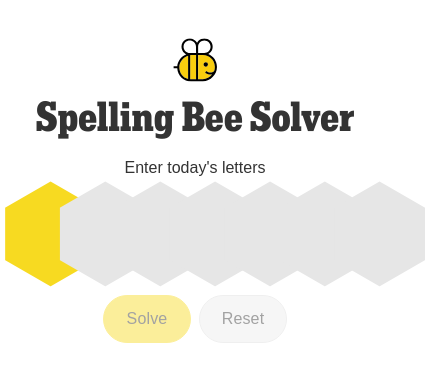
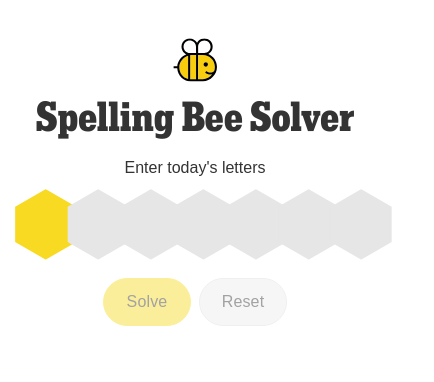
Before and after one commit to ericgio/spelling-bee, a Next.js app: page / in a window 390 px wide. Shown: the top 382 px of the page, 434 px wide, since content can reach past the window. Built offline with nearby package versions, Linux system fonts and the light colour scheme; a web font is replaced by a local one.

Commit message:
SB updates

```diff
--- a/src/components/Input.tsx
+++ b/src/components/Input.tsx
@@ -5,27 +5,33 @@ const $Container = styled.div`
   display: flex;
   justify-content: center;
   position: relative;
-  width: 12%;
+  width: 68px;
 `;
 
 const $Hex = styled.div<{ $required?: boolean }>`
   color: ${({ theme, $required }) =>
     $required ? theme.colors.yellow : theme.colors.grey};
-  font-size: 125px;
+  font-size: 84px;
   line-height: 0.35;
   position: absolute;
-  left: -12px;
-  top: 1px;
+  left: -6px;
+  top: 0;
+
+  @media (min-width: ${({ theme }) => theme.breakpoints.tablet}px) {
+    font-size: 125px;
+    left: -8px;
+    top: 1px;
+  }
 `;
 
 const $Input = styled.input<{ required?: boolean }>`
-  /* background-color: ${({ theme }) => theme.colors.grey}; */
   background-color: transparent;
   border: 0;
   font-family: 'nyt-franklin', Arial, Helvetica, sans-serif;
-  font-size: 2em;
+  font-size: 24px;
   font-weight: 700;
-  padding: 8px;
+  outline: none;
+  padding: 4px 8px;
   position: relative;
   text-align: center;
   text-transform: uppercase;
@@ -35,14 +41,14 @@ const $Input = styled.input<{ required?: boolean }>`
   ${({ required, theme }) => {
     if (required) {
       return `
-        // background-color: ${theme.colors.yellow};
         color: ${theme.colors.black};
       `;
     }
   }}
 
-  &:focus {
-    /* background-color: transparent; */
+  @media (min-width: ${({ theme }) => theme.breakpoints.tablet}px) {
+    font-size: 32px;
+    padding: 8px;
   }
 `;
 
--- /dev/null
+++ b/src/hooks.ts
@@ -0,0 +1,19 @@
+import * as React from 'react';
+
+type ClipboardEventHandler = (e: ClipboardEvent) => void;
+
+export function useOnPaste(onPaste: ClipboardEventHandler) {
+  React.useEffect(() => {
+    window.addEventListener('paste', onPaste);
+    return () => window.removeEventListener('paste', onPaste);
+  }, [onPaste]);
+}
+
+type KeyboardEventHandler = (e: KeyboardEvent) => void;
+
+export function useOnKeyDown(onKeyDown: KeyboardEventHandler) {
+  React.useEffect(() => {
+    window.addEventListener('keydown', onKeyDown);
+    return () => window.removeEventListener('keydown', onKeyDown);
+  }, [onKeyDown]);
+}
--- a/src/pages/index.tsx
+++ b/src/pages/index.tsx
@@ -5,14 +5,25 @@ import styled from 'styled-components';
 import Button from '../components/Button';
 import Input from '../components/Input';
 
-import words from '../data/spellingBee.json';
+import {
+  dedupeArray,
+  getSortedSpellingBeeResults,
+  isLetter,
+  isPangram,
+} from '../utils';
+
+import { useOnKeyDown, useOnPaste } from '../hooks';
 
 const LETTER_COUNT = 7;
 
 const $Main = styled.main`
-  max-width: 500px;
+  max-width: 360px;
   margin: 32px auto;
   text-align: center;
+
+  @media (min-width: ${({ theme }) => theme.breakpoints.tablet}px) {
+    max-width: 640px;
+  }
 `;
 
 const $Bee = styled.div`
@@ -32,9 +43,10 @@ const $Title = styled.h1`
 
 const $InputContainer = styled.div`
   display: flex;
-  justify-content: space-between;
+  justify-content: center;
   gap: 8px;
   margin: 32px 0;
+  user-select: none;
 `;
 
 const $ButtonGroup = styled.div`
@@ -55,6 +67,10 @@ const $List = styled.ul`
   column-count: 3;
   list-style: none;
   padding: 0;
+
+  @media (min-width: ${({ theme }) => theme.breakpoints.tablet}px) {
+    column-count: 4;
+  }
 `;
 
 const $Item = styled.li<{ $isPangram?: boolean }>`
@@ -64,24 +80,6 @@ const $Item = styled.li<{ $isPangram?: boolean }>`
   padding: 4px 0 4px 1px;
   text-transform: capitalize;
 `;
-
-function isPangram(letters: string[], result: string) {
-  return letters.every((ch) => result.indexOf(ch) > -1);
-}
-
-function sortResults(letters: string[]) {
-  return (r1: string, r2: string) => {
-    if (r1 < r2 || (isPangram(letters, r1) && !isPangram(letters, r2))) {
-      return -1;
-    }
-
-    if (r1 > r2 || (isPangram(letters, r1) && isPangram(letters, r2))) {
-      return 1;
-    }
-
-    return 0;
-  };
-}
 
 interface LetterInputProps
   extends Omit<React.HTMLProps<HTMLInputElement>, 'onChange' | 'value'> {
@@ -94,33 +92,9 @@ function LetterInput(props: LetterInputProps) {
     <$InputContainer>
       {Array.from(Array(LETTER_COUNT).keys()).map((idx) => (
         <Input
-          disabled={props.disabled}
           key={idx}
           maxLength={1}
-          onChange={(e: React.ChangeEvent<HTMLInputElement>) => {
-            const { value } = e.target;
-
-            // TODO: Better validation:
-            // - Letters only
-            // - No duplicate letters
-            if (value === ' ') {
-              return;
-            }
-
-            const newValue = [...props.value];
-            newValue[idx] = value.toLowerCase();
-
-            props.onChange(newValue);
-          }}
-          onPaste={(e: React.ClipboardEvent<HTMLInputElement>) => {
-            if (props.disabled) {
-              return;
-            }
-            // TODO: Assumes content is being pasted in the first input.
-            // Make this work for other inputs.
-            const pastedStr = e.clipboardData.getData('Text').toLowerCase();
-            props.onChange(pastedStr.split('').slice(0, LETTER_COUNT));
-          }}
+          readOnly
           required={idx === 0}
           value={props.value[idx] || ''}
         />
@@ -133,6 +107,54 @@ function Home() {
   const [showResults, setShowResults] = React.useState(false);
   const [letters, setLetters] = React.useState<string[]>([]);
 
+  const onKeyDown = React.useCallback(
+    (e: KeyboardEvent) => {
+      if (showResults) {
+        return;
+      }
+
+      if (e.metaKey || e.altKey || e.ctrlKey) {
+        return;
+      }
+
+      const char = e.key.toLowerCase();
+
+      if (
+        isLetter(char) &&
+        letters.length < LETTER_COUNT &&
+        !letters.includes(char)
+      ) {
+        setLetters([...letters, char]);
+      }
+
+      if (e.key === 'Backspace') {
+        setLetters(letters.slice(0, -1));
+      }
+    },
+    [letters, setLetters, showResults]
+  );
+
+  useOnKeyDown(onKeyDown);
+
+  const onPaste = React.useCallback(
+    (e: ClipboardEvent) => {
+      const pastedStr = e.clipboardData?.getData('Text').toLowerCase();
+
+      if (showResults || !pastedStr) {
+        return;
+      }
+
+      const newLetters = dedupeArray(pastedStr.split(''))
+        .filter(isLetter)
+        .slice(0, LETTER_COUNT);
+
+      setLetters(newLetters);
+    },
+    [setLetters, showResults]
+  );
+
+  useOnPaste(onPaste);
+
   function onSubmit() {
     setShowResults(true);
   }
@@ -142,20 +164,7 @@ function Home() {
     setLetters([]);
   }
 
-  let results: string[] = [];
-  if (showResults) {
-    results = words.filter((word) => {
-      // Filter out words that don't inckude the required letter.
-      if (!word.includes(letters[0])) {
-        return false;
-      }
-
-      // Filter out words that contain invalid letters.
-      return word.split('').every((letter) => letters.includes(letter));
-    });
-  }
-
-  const sortedResults = [...results].sort(sortResults(letters));
+  const results = showResults ? getSortedSpellingBeeResults(letters) : [];
 
   return (
     <$Main>
@@ -185,7 +194,7 @@ function Home() {
         <$Results>
           <p>{results.length} words</p>
           <$List>
-            {sortedResults.map((result) => (
+            {results.map((result) => (
               <$Item $isPangram={isPangram(letters, result)} key={result}>
                 {result}
               </$Item>
--- a/src/theme/styled.d.ts
+++ b/src/theme/styled.d.ts
@@ -1,10 +1,11 @@
 import 'styled-components';
 
-import { colors } from './theme';
+import { breakpoints, colors } from './theme';
 
 declare module 'styled-components' {
   export interface DefaultTheme {
     borderRadius: string;
+    breakpoints: typeof breakpoints;
     colors: typeof colors;
   }
 }
--- a/src/theme/theme.ts
+++ b/src/theme/theme.ts
@@ -8,9 +8,14 @@ export const colors = {
   yellow: '#f7da21',
 };
 
+export const breakpoints = {
+  tablet: 700,
+};
+
 const theme: DefaultTheme = {
   borderRadius: '6px',
   colors,
+  breakpoints,
 };
 
 export default theme;
--- /dev/null
+++ b/src/utils.ts
@@ -0,0 +1,54 @@
+import words from './data/spellingBee.json';
+
+/**
+ * De-dupes the string entries in a flat array.
+ */
+export function dedupeArray(arr: string[]) {
+  return Array.from(new Set(arr));
+}
+
+export function getSortedSpellingBeeResults(letters: string[]) {
+  const results = words.filter((word) => {
+    // Filter out words that don't inckude the required letter.
+    if (!word.includes(letters[0])) {
+      return false;
+    }
+
+    // Filter out words that contain invalid letters.
+    return word.split('').every((letter) => letters.includes(letter));
+  });
+
+  return [...results].sort(sortSpellingBeeResults(letters));
+}
+
+/**
+ * Checks whether a string contains only letters.
+ */
+export function isAlpha(str: string) {
+  return /^[a-z]+$/i.test(str);
+}
+
+/**
+ * Checks whether a string consists of a single character and is a letter.
+ */
+export function isLetter(char: string) {
+  return /^[a-z]$/i.test(char);
+}
+
+export function isPangram(letters: string[], result: string) {
+  return letters.every((ch) => result.indexOf(ch) > -1);
+}
+
+export function sortSpellingBeeResults(letters: string[]) {
+  return (r1: string, r2: string) => {
+    if (r1 < r2 || (isPangram(letters, r1) && !isPangram(letters, r2))) {
+      return -1;
+    }
+
+    if (r1 > r2 || (isPangram(letters, r1) && isPangram(letters, r2))) {
+      return 1;
+    }
+
+    return 0;
+  };
+}
```
